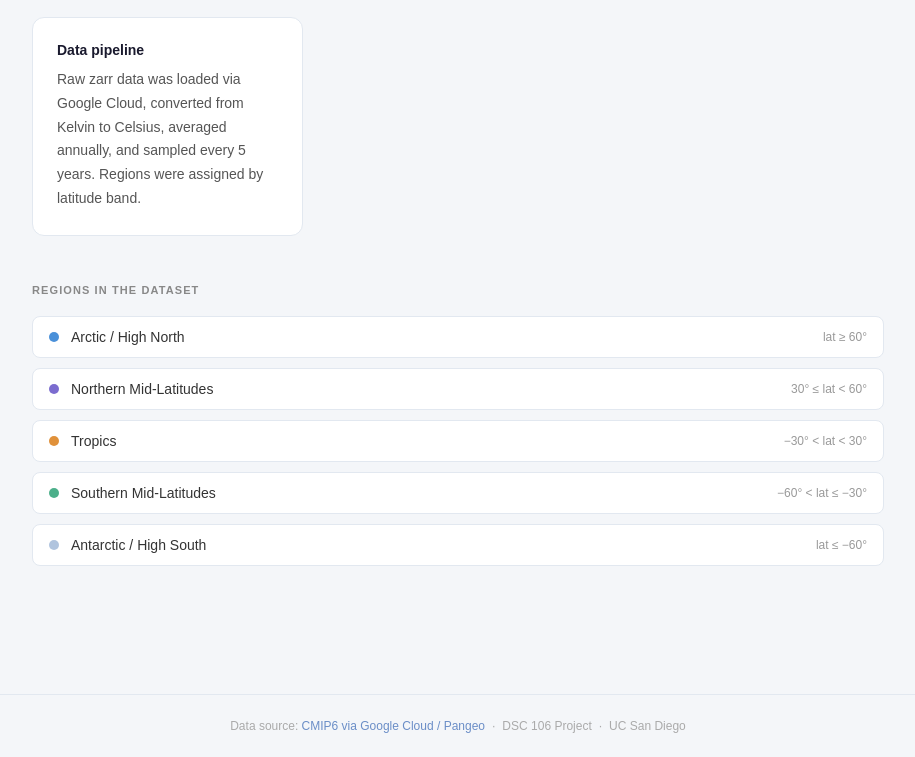
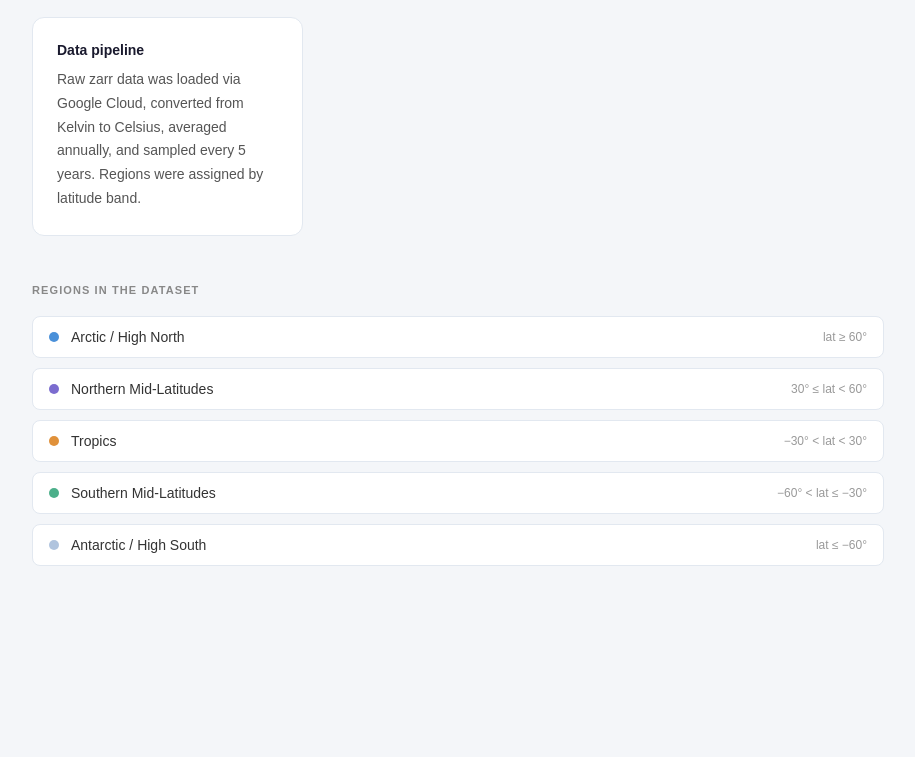
Before and after one commit to jachan056/dsc106_proj03, a plain HTML site: page index.html in a window 1280 px wide. Shown: the part 817-1574 px from the top of the page, without its empty margins (182-1097 px from the left). After the commit the page ends 1511 px from the top, so only its background shows below. Drawn offline with Linux system fonts and the light colour scheme.

Commit message:
Update index.html

```diff
--- a/index.html
+++ b/index.html
@@ -342,10 +342,5 @@
 
 </main>
 
-<footer>
-  Data source: <a href="https://pangeo.io/datasets.html" target="_blank">CMIP6 via Google Cloud / Pangeo</a>
-  &nbsp;·&nbsp; DSC 106 Project &nbsp;·&nbsp; UC San Diego
-</footer>
-
 </body>
 </html>
```
